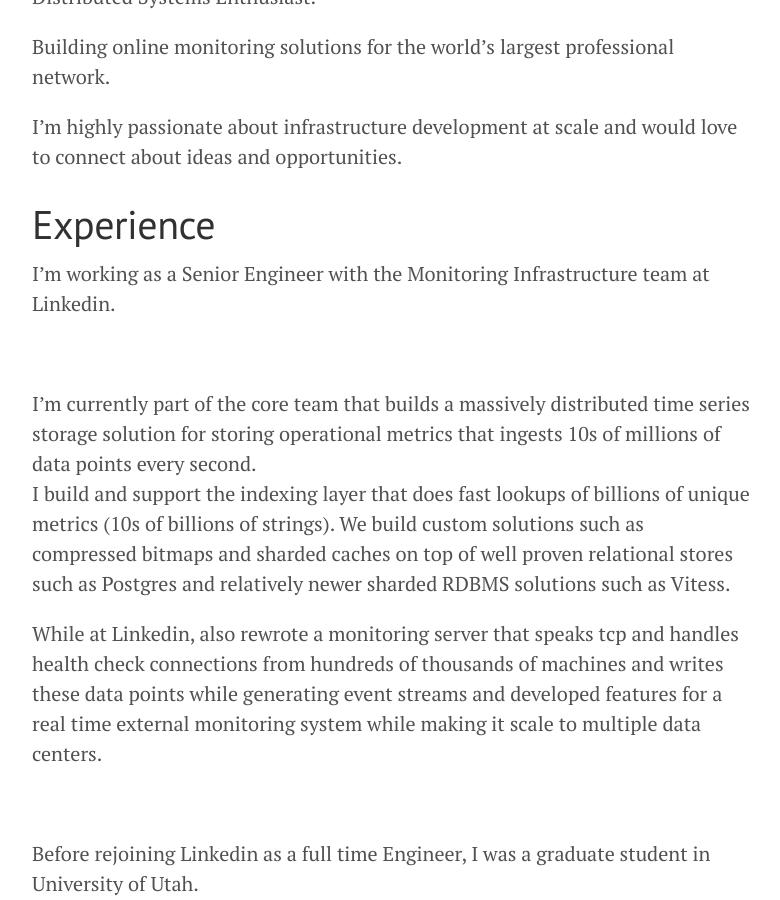
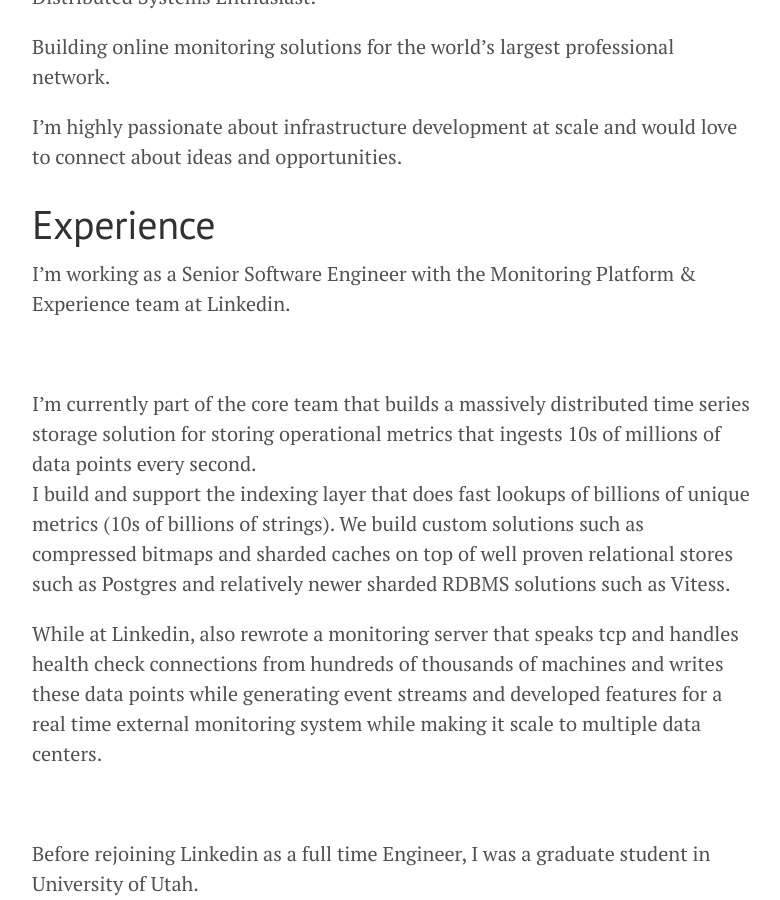
Before and after one commit to anirajk/anirajk.github.io, a Jekyll site: the page built from index.md, in a window 1280 px wide and 900 px high, scrolled down 560 px. Shown: the whole window, without its empty margins (248-1028 px from the left). Built offline with Jekyll 4.4.1, drawn with Linux system fonts in a browser that asks for light colours; nearby versions of some CDN libraries.

Commit message:
2022 updates

```diff
--- a/index.md
+++ b/index.md
@@ -29,7 +29,7 @@
 
 # <a name="workex"></a> Experience
 
-I'm working as a Senior Engineer with the Monitoring Infrastructure team at Linkedin.
+I'm working as a Senior Software Engineer with the Monitoring Platform & Experience team at Linkedin.
 
 <br>
 
```
Also changed, not shown: 1 other file.
